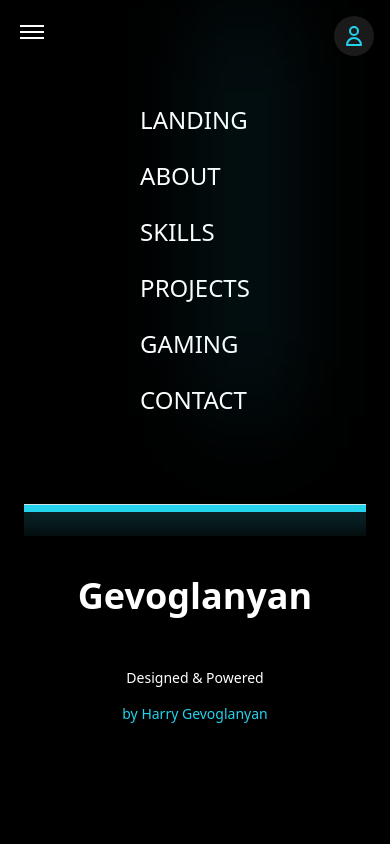
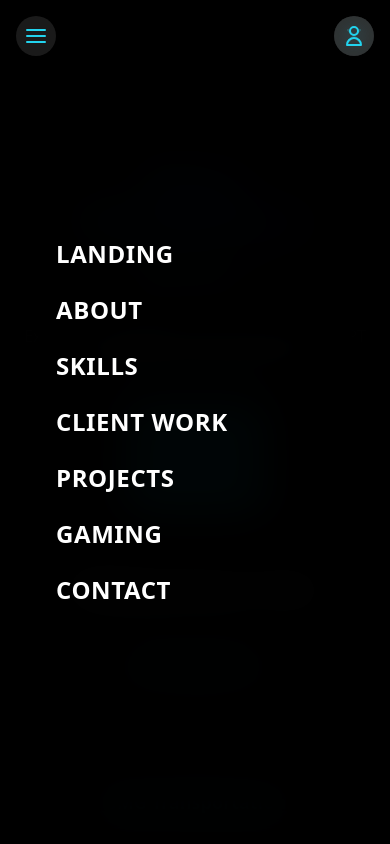
Before and after one commit to gevoglanyan/Gevoglanyan, a React (Create React App) app: page / in a window 390 px wide. Both pictures are taken after a click on the button 32 px from the left and 32 px from the top of the page. Shown: the top 844 px of the page. Built offline with nearby package versions, Linux system fonts and the light colour scheme; the HTML template or start-up script is replaced by a standard one.

Commit message:
Mobile Fixes

```diff
--- a/src/App.js
+++ b/src/App.js
@@ -5,6 +5,7 @@ import Header from './components/Header';
 import Landing from './components/Landing';
 import About from './components/About';
 import Skills from './components/Skills';
+import ClientWork from './components/ClientWork';
 import Projects from './components/Projects';
 import Gaming from './components/Gaming';
 import Contact from './components/Contact';
@@ -23,22 +24,24 @@ function App() {
         <Header />
         <Dots />
 
+        {/* Hamburger Menu Button - Top Left (Mobile Only) */}
         <div className="fixed top-4 left-4 z-50 md:hidden">
           <button
             onClick={() => setIsMobileMenuOpen(prev => !prev)}
-            className="flex items-center justify-center w-8 h-8 p-1 text-white z-[9999]"
+            className="w-10 h-10 rounded-full bg-white/10 hover:bg-white/20 transition flex items-center justify-center backdrop-blur-md group"
+            aria-label="Menu"
           >
             <svg
-              className="w-6 h-6"
+              className="w-6 h-6 text-cyan-400 group-hover:text-white transition"
               width="24"
               height="24"
               viewBox="0 0 24 24"
               fill="none"
               xmlns="http://www.w3.org/2000/svg"
             >
-              <path d="M0 6H24" stroke="currentColor" strokeWidth="2" />
-              <path d="M0 12H24" stroke="currentColor" strokeWidth="2" />
-              <path d="M0 18H24" stroke="currentColor" strokeWidth="2" />
+              <path d="M3 6H21" stroke="currentColor" strokeWidth="2" strokeLinecap="round" />
+              <path d="M3 12H21" stroke="currentColor" strokeWidth="2" strokeLinecap="round" />
+              <path d="M3 18H21" stroke="currentColor" strokeWidth="2" strokeLinecap="round" />
             </svg>
           </button>
         </div>
@@ -49,6 +52,7 @@ function App() {
           <Landing />
           <About />
           <Skills />
+          <ClientWork />
           <Projects />
           <Gaming />
           <Contact />
--- a/src/components/Menu.js
+++ b/src/components/Menu.js
@@ -1,16 +1,17 @@
 import React, { useEffect } from 'react';
+import { motion } from 'framer-motion';
 
 const sections = [
   { id: 'landing', label: 'LANDING' },
   { id: 'about', label: 'ABOUT' },
   { id: 'skills', label: 'SKILLS' },
+  { id: 'client-work', label: 'CLIENT WORK' },
   { id: 'projects', label: 'PROJECTS' },
   { id: 'gaming', label: 'GAMING' },
   { id: 'contact', label: 'CONTACT' },
 ];
 
 const MobileMenu = ({ onClose }) => {
-
   useEffect(() => {
     document.body.classList.add('overflow-hidden');
 
@@ -29,50 +30,86 @@ const MobileMenu = ({ onClose }) => {
     });
   };
 
+  const menuVariants = {
+    hidden: { opacity: 0 },
+    visible: {
+      opacity: 1,
+      transition: { duration: 0.3 }
+    }
+  };
+
+  const itemVariants = {
+    hidden: { opacity: 0, x: -20 },
+    visible: (i) => ({
+      opacity: 1,
+      x: 0,
+      transition: {
+        delay: i * 0.1,
+        duration: 0.3,
+      }
+    })
+  };
+
   return (
-    <aside className="md:hidden fixed inset-0 z-40 bg-black px-6 pt-[1vh] overflow-y-auto">
-      <div className="flex flex-col min-h-screen w-full">
-        <div className="relative w-fit mx-auto">
+    <motion.aside
+      className="md:hidden fixed inset-0 z-40 bg-black/95 backdrop-blur-xl"
+      variants={menuVariants}
+      initial="hidden"
+      animate="visible"
+      exit="hidden"
+    >
+      <div className="flex flex-col min-h-screen w-full px-8 py-20">
+        <motion.button
+          onClick={onClose}
+          className="absolute top-4 right-4 w-10 h-10 rounded-full bg-white/10 hover:bg-white/20 transition flex items-center justify-center group"
+          initial={{ opacity: 0, rotate: -90 }}
+          animate={{ opacity: 1, rotate: 0 }}
+          transition={{ delay: 0.2 }}
+        >
+          <svg
+            className="w-6 h-6 text-cyan-400 group-hover:text-white transition"
+            fill="none"
+            viewBox="0 0 24 24"
+            stroke="currentColor"
+            strokeWidth={2}
+          >
+            <path
+              strokeLinecap="round"
+              strokeLinejoin="round"
+              d="M6 18L18 6M6 6l12 12"
+            />
+          </svg>
+        </motion.button>
 
-          < br /> < br /> < br /> < br />
-
-          <ul className="flex flex-col gap-6 uppercase text-2xl text-white">
+        <nav className="flex-1 flex flex-col justify-center">
+          <ul className="space-y-6">
             {sections.map((section, idx) => (
-              <li key={section.id}>
+              <motion.li
+                key={section.id}
+                custom={idx}
+                variants={itemVariants}
+                initial="hidden"
+                animate="visible"
+              >
                 <button
                   onClick={() => handleLinkClick(section.id)}
-                  className="flex gap-2 items-center"
+                  className="group flex items-center gap-4 w-full text-left"
                 >
-                  <span>{section.label}</span>
+                  <motion.span
+                    className="w-2 h-2 rounded-full bg-cyan-400 opacity-0 group-hover:opacity-100 transition-opacity"
+                    whileHover={{ scale: 1.5 }}
+                  />
+
+                  <span className="text-2xl font-bold text-white group-hover:text-cyan-400 transition-colors tracking-wide">
+                    {section.label}
+                  </span>
                 </button>
-              </li>
+              </motion.li>
             ))}
           </ul>
-
-          <div className="absolute right-0 top-0 aspect-square h-full w-2 bg-cyan-400 blur-[50px]" />
-        </div>
-
-        < br /> < br />
-
-        <footer className="relative mt-10">
-          <div className="relative overflow-hidden pb-8">
-            <hr className="absolute left-[-10%] h-2 w-[200vw] bg-cyan-400" />
-            <hr className="absolute left-[-10%] h-2 w-[200vw] bg-cyan-400 blur-[20px]" />
-          </div>
-          <div className="text-4xl font-bold text-center text-white mb-6">
-            <br /> Gevoglanyan
-          </div>
-          <section className="flex flex-col gap-4 items-center mt-8 text-sm text-white-400">
-            <div>
-              <br />Designed & Powered
-            </div>
-            <div className="text-cyan-400">
-              by Harry Gevoglanyan
-            </div>
-          </section>
-        </footer>
+        </nav>
       </div>
-    </aside>
+    </motion.aside>
   );
 };
 
```
